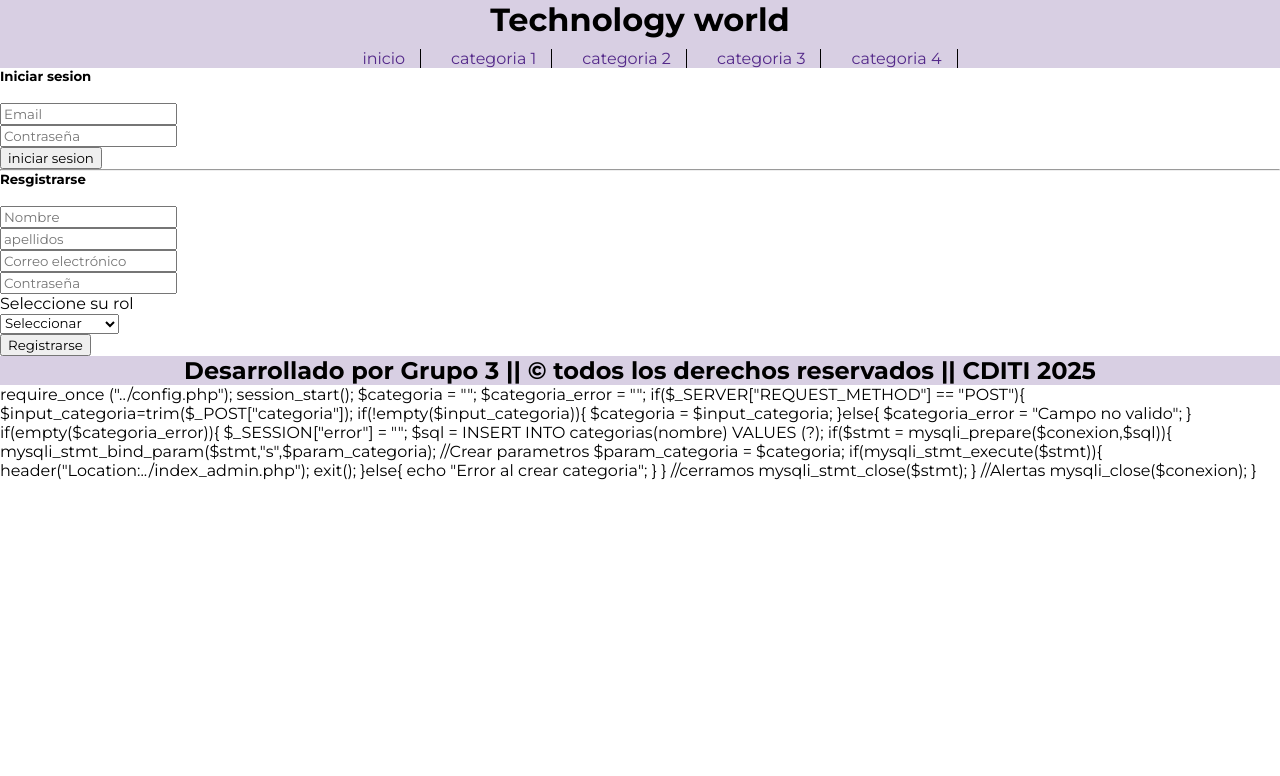
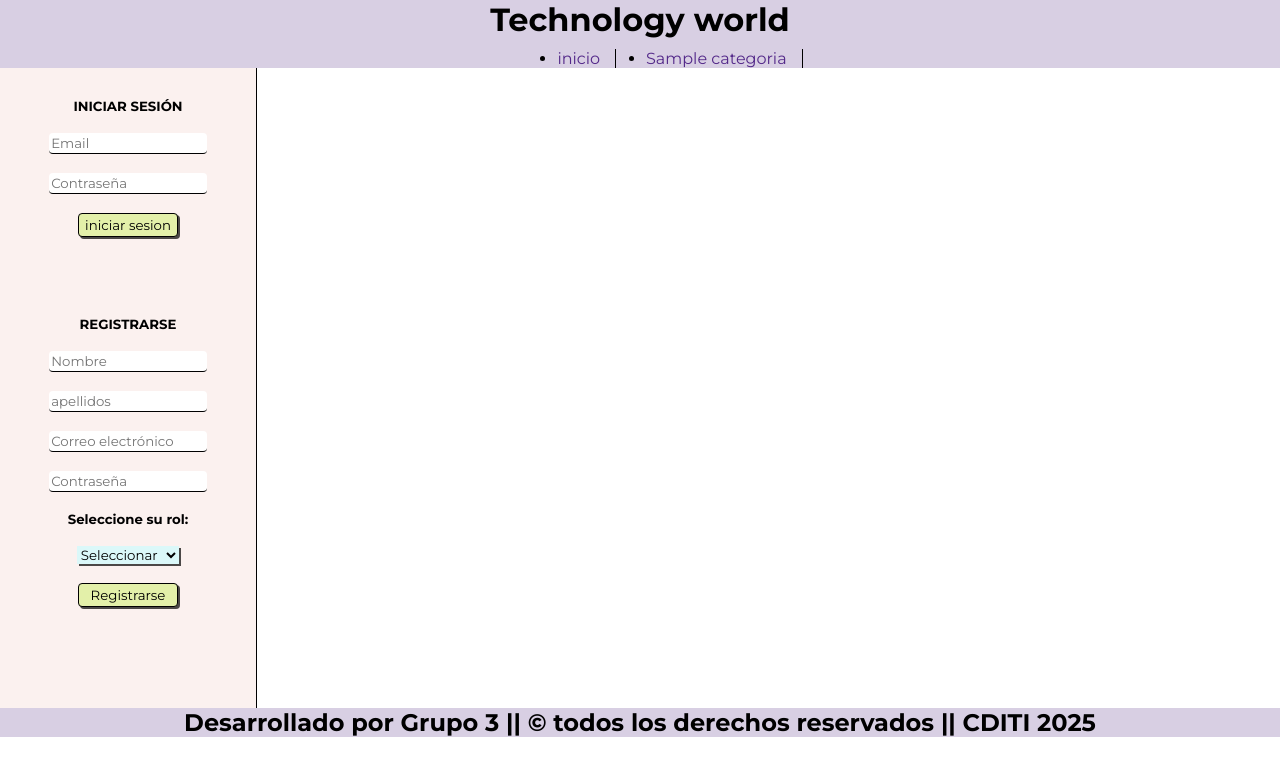
Before and after one commit to CrisMonsalve348/Actividad8, a PHP site: page / in a window 1280 px wide. Shown: the top 776 px of the page. Run offline with PHP 8.4, Linux system fonts and the light colour scheme; tables that the repository leaves empty or names only in its code hold one stand-in row (values such as "Sample post").

Commit message:
listas las categorias con sus estilos

```diff
--- a/archivos_backend/categorias.php
+++ b/archivos_backend/categorias.php
@@ -42,6 +42,4 @@ if($_SERVER["REQUEST_METHOD"] == "POST"){
 mysqli_close($conexion);
 }
 
-
-
 ?>
--- a/estilos/estilo_index.css
+++ b/estilos/estilo_index.css
@@ -14,7 +14,7 @@ header{
     background-color: #d8cfe3;
 }
 
-nav{
+.lista_categorias{
     display: flex;
     width: 100%;
     text-align: center;
@@ -24,12 +24,12 @@ nav{
     background-color: #d8cfe3;
 }
 
-.categorias{
+.lista_categorias{
     display: flex;
     gap: 30px;
 }
 
-.categorias a{
+.lista_categorias a{
     text-decoration: none;
     color: black;
     border-right: 1px solid black;
@@ -37,12 +37,81 @@ nav{
     color: #532889;
 }
 
+
+/* Estilos de el login y el registro */
+.sidebar_login{
+    display: flex;
+    flex-direction: column;
+    gap: 30px;
+    width: 20%;
+    height: 80vh;
+    text-align: center;
+    background-color: #fbf1ef;
+    border-right: 1px solid black;
+}
+
+.sidebar_login input{
+    border-radius: 4px;
+    width: 60%;
+    padding: 2px;
+    border: none;
+    border-bottom: 1px solid black;
+}
+
+
+/* Login */
+.iniciar_sesion{
+    padding-top: 30px;
+    display: flex;
+    flex-direction: column;
+    align-items: center;
+
+}
+
+#boton_sesion{
+    width: 100px;
+    padding: 3px;
+    cursor: pointer;
+    background-color: #e3f0a9;
+    border: 0.5px solid black;
+    box-shadow: 2px 2px rgba(0, 0, 0, 0.7) ;
+}
+
+/* Registro */
+.registro{
+    padding-top: 30px;
+    display: flex;
+    flex-direction: column;
+    align-items: center;
+}
+
+#select_rol{
+    width: 40%;
+    border: none;
+    box-shadow: 2px 2px rgba(0, 0, 0, 0.7) ;
+    background-color: #dbf8f9;
+}
+
+#boton_registro{
+    width: 100px;
+    padding: 3px;
+    cursor: pointer;
+    background-color: #e3f0a9;
+    border: 0.5px solid black;
+    box-shadow: 2px 2px rgba(0, 0, 0, 0.7) ;
+}
+
+
+
+
+
 /*Estilos de la navegación de la izquierda (carrito - gestión - registro y login)*/
 .barra-lateral{
     padding-top: 15px;
     width: 25%;
-    height: 80vh;
+    height: 70vh;
     background-color: #fbf1ef ;
+
 }
 
 .titulo-carrito{
--- a/includes/header.php
+++ b/includes/header.php
@@ -13,7 +13,28 @@
     <header>
         <h1>Technology world</h1>
     </header>
-    <nav>
+    <?php
+        require_once "config.php";
+        $sql="SELECT * FROM categorias";
+        $resultado=$conexion->query($sql);
+    ?>
+    <ul class="lista_categorias">
+        <li>
+            <a href="#">inicio</a>
+        </li>
+
+    <?php while ($fila=$resultado->fetch_assoc()): ?>
+        <li>
+            <a href="#">
+    <?php
+         echo htmlspecialchars($fila["nombre"]);
+    ?>
+            </a>
+        </li>
+    <?php  endwhile; ?>
+    </ul>
+    <?php $conexion->close(); ?>
+    <!-- <nav>
         <ul class="categorias">
             <a href="#">inicio</a>
             <a href="#">categoria 1 </a>
@@ -21,4 +42,4 @@
             <a href="#">categoria 3 </a>
             <a href="#">categoria 4 </a>
         </ul>
-    </nav>
+    </nav> -->
--- a/includes/sidebar.php
+++ b/includes/sidebar.php
@@ -8,13 +8,12 @@
         <p>Total</p>
         <a href="#">Ver carrito</a>
     </ul>
-<hr>
+
 
     <h3 class="titulo-usuario">
     <?php
         echo $_SESSION["usuario"]["nombre"]." ".$_SESSION["usuario"]["apellidos"] ;
     ?>
-
     </h3>
 
     <ul class="gestion-usuario">
@@ -23,7 +22,7 @@
         <a href="#">Gestionar pedidos</a>
         <a href="#">Mis pedidos</a>
     <form action="archivos_backend/logout.php" method="post">
-    <input type="submit" class="cerrar-sesion" name="logout" value="Cerrar sesion">
+        <input type="submit" class="boton_cerrar" name="logout" value="Cerrar sesion">
     </form>
 
     </ul>
--- a/index.php
+++ b/index.php
@@ -5,14 +5,14 @@ include "includes/header.php";
 session_start();
 ?>
 <div class="sidebar_login">
-<form action="archivos_backend/validar_login.php" method="post">
-<h5>Iniciar sesion</h5>
+    <form action="archivos_backend/validar_login.php" method="post" class="iniciar_sesion">
+        <h5>INICIAR SESIÓN</h5>
         <br>
         <input type="text" name="email" placeholder="Email">
         <br>
         <input type="password" name="contraseña" placeholder="Contraseña">
         <br>
-<input type="submit" value="iniciar sesion">
+        <input type="submit" value="iniciar sesion" id="boton_sesion">
         <br>
 <?php if(!empty($_SESSION["errorlog"])): ?>
 <div id="alertalog" style="color:red; font-size:0.5rem; font-family:sans-serif; width:150px;">
@@ -34,11 +34,10 @@ endif;
 ?>
     </form>
 
-<hr>
-<form action="archivos_backend/validar_reg.php" method="post">
-<h5>Resgistrarse</h5>
+
+    <form action="archivos_backend/validar_reg.php" method="post" class="registro">
+        <h5>REGISTRARSE</h5>
         <br>
-
 
         <input type="text" name="nombre" placeholder="Nombre">
         <br>
@@ -48,15 +47,15 @@ endif;
         <br>
         <input type="password" name="contraseña_re" placeholder="Contraseña">
         <br>
-Seleccione su rol
+        <h5>Seleccione su rol:</h5>
         <br>
-<select name="rol">
+        <select name="rol" id="select_rol">
             <option value="null">Seleccionar</option>
             <option value="Usuario">Usuario</option>
             <option value="Admin">Administrador</option>
         </select>
         <br>
-<input type="submit" value="Registrarse">
+        <input type="submit" value="Registrarse" id="boton_registro">
         <br>
 <?php if(!empty($_SESSION["error"]))://forma de hacer una condiconal mezclando php con html?>
     <div id="alerta" style="color:red; font-size:0.5rem; font-family:sans-serif; width:150px;">
@@ -85,43 +84,3 @@ Seleccione su rol
 include "includes/footer.php"
 
 ?>
-require_once ("../config.php");
-session_start();
-
-$categoria = "";
-$categoria_error = "";
-
-if($_SERVER["REQUEST_METHOD"] == "POST"){
-    $input_categoria=trim($_POST["categoria"]);
-    if(!empty($input_categoria)){
-        $categoria = $input_categoria;
-
-
-    }else{
-        $categoria_error = "Campo no valido";
-    }
-
-
-    if(empty($categoria_error)){
-        $_SESSION["error"] = "";
-        $sql = INSERT INTO categorias(nombre) VALUES (?);
-        if($stmt = mysqli_prepare($conexion,$sql)){
-            mysqli_stmt_bind_param($stmt,"s",$param_categoria);
-
-            //Crear parametros
-            $param_categoria = $categoria;
-
-            if(mysqli_stmt_execute($stmt)){
-                header("Location:../index_admin.php");
-
-                exit();
-            }else{
-                echo "Error al crear categoria";
-            }
-        }
-        //cerramos
-        mysqli_stmt_close($stmt);
-    }
-    //Alertas
-mysqli_close($conexion);
-}
```
Also changed, not shown: other parts of estilos/estilo_index.css (+34 -7 lines), index_admin.php (+6 -4 lines). Lines whose indentation alone changed are shown as unchanged.
